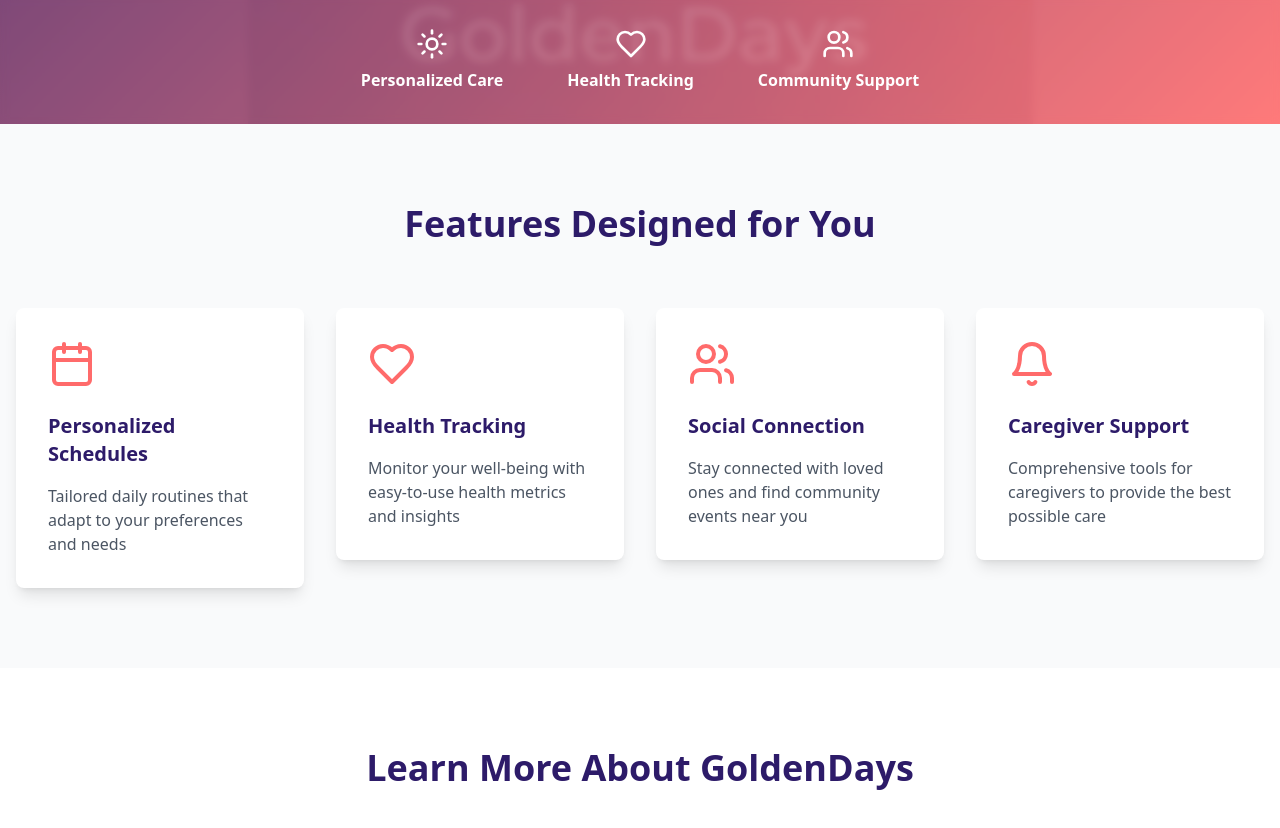
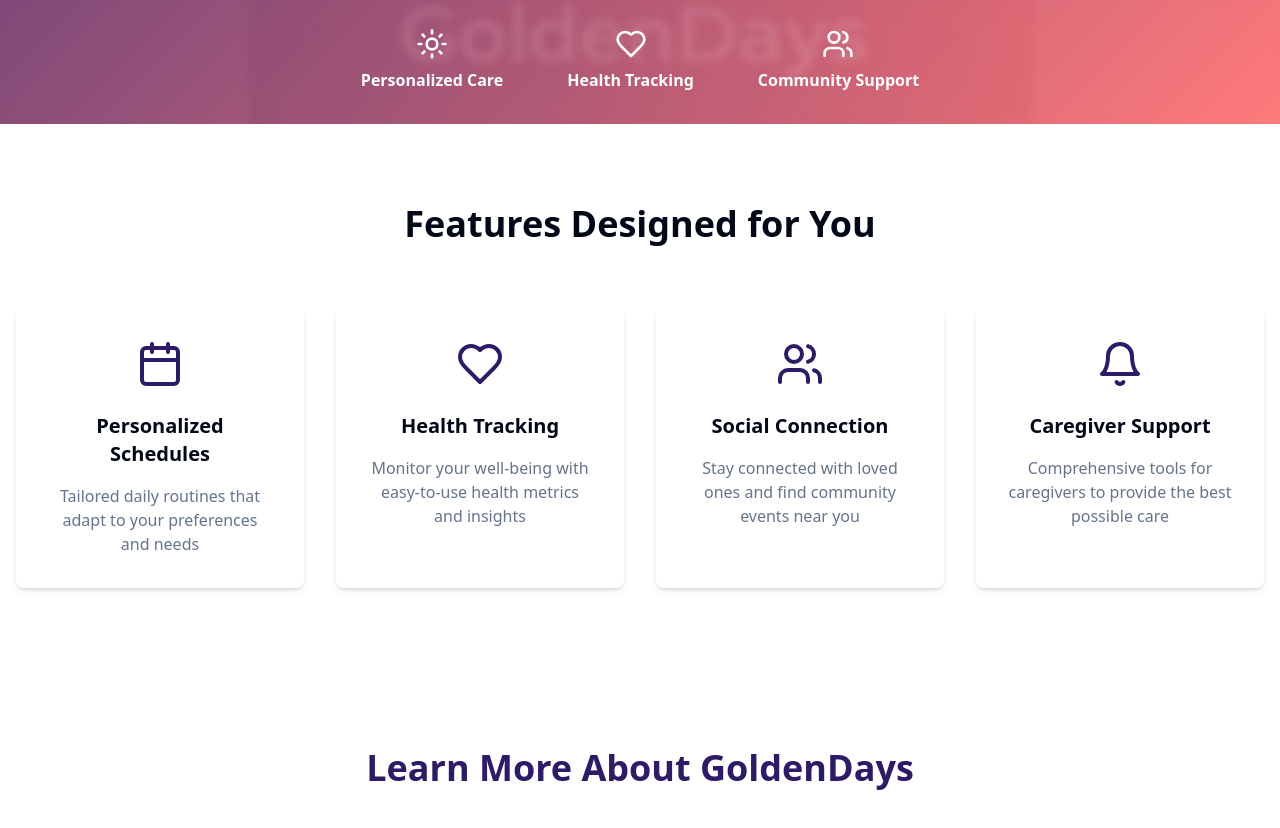
Before and after one commit to karangupta09/golden-days, a React (Vite) app: page / in a window 1280 px wide. Shown: the part 740-1568 px from the top of the page. Built offline with nearby package versions, Linux system fonts and the light colour scheme.

Commit message:
Add features section update
Updated the "Features Designed for You" section to enhance clarity and engagement.
[skip gpt_engineer]

```diff
--- a/src/components/Features.tsx
+++ b/src/components/Features.tsx
@@ -4,25 +4,25 @@ import { Link } from "react-router-dom";
 const Features = () => {
   const features = [
     {
-      icon: <Calendar className="w-12 h-12 text-secondary" />,
+      icon: <Calendar className="w-12 h-12 text-primary" />,
       title: "Personalized Schedules",
       description: "Tailored daily routines that adapt to your preferences and needs",
       link: "/schedule"
     },
     {
-      icon: <Heart className="w-12 h-12 text-secondary" />,
+      icon: <Heart className="w-12 h-12 text-primary" />,
       title: "Health Tracking",
       description: "Monitor your well-being with easy-to-use health metrics and insights",
       link: "/health-tracking"
     },
     {
-      icon: <Users className="w-12 h-12 text-secondary" />,
+      icon: <Users className="w-12 h-12 text-primary" />,
       title: "Social Connection",
       description: "Stay connected with loved ones and find community events near you",
       link: "/social-connection"
     },
     {
-      icon: <Bell className="w-12 h-12 text-secondary" />,
+      icon: <Bell className="w-12 h-12 text-primary" />,
       title: "Caregiver Support",
       description: "Comprehensive tools for caregivers to provide the best possible care",
       link: "/caregiver-support"
@@ -30,21 +30,31 @@ const Features = () => {
   ];
 
   return (
-    <section id="features" className="py-20 bg-gray-50">
+    <section id="features" className="py-20 bg-background">
       <div className="container mx-auto px-4">
-        <h2 className="text-4xl font-bold text-center mb-16 text-primary">
+        <h2 className="text-4xl font-bold text-center mb-16">
           Features Designed for You
         </h2>
-        <div className="grid grid-cols-1 sm:grid-cols-2 lg:grid-cols-4 gap-8">
+        <div className="grid grid-cols-1 md:grid-cols-2 lg:grid-cols-4 gap-8">
           {features.map((feature, index) => (
-            <Link to={feature.link} key={index}>
+            <Link
+              to={feature.link}
+              key={index}
+              className="group hover:no-underline"
+            >
               <div
-                className="bg-white p-8 rounded-lg shadow-lg hover:shadow-xl transition-shadow duration-300 animate-fade-in-up group hover:-translate-y-1 hover:scale-105 transition-transform"
+                className="h-full bg-card p-8 rounded-lg shadow-md hover:shadow-lg transition-all duration-300 flex flex-col items-center text-center group-hover:-translate-y-1 group-hover:scale-105"
                 style={{ animationDelay: `${index * 100}ms` }}
               >
-                <div className="mb-6 transform group-hover:scale-110 transition-transform duration-300">{feature.icon}</div>
-                <h3 className="text-xl font-semibold mb-4 text-primary">{feature.title}</h3>
-                <p className="text-gray-600">{feature.description}</p>
+                <div className="mb-6 transform group-hover:scale-110 transition-transform duration-300">
+                  {feature.icon}
+                </div>
+                <h3 className="text-xl font-semibold mb-4 text-foreground">
+                  {feature.title}
+                </h3>
+                <p className="text-muted-foreground">
+                  {feature.description}
+                </p>
               </div>
             </Link>
           ))}
```
